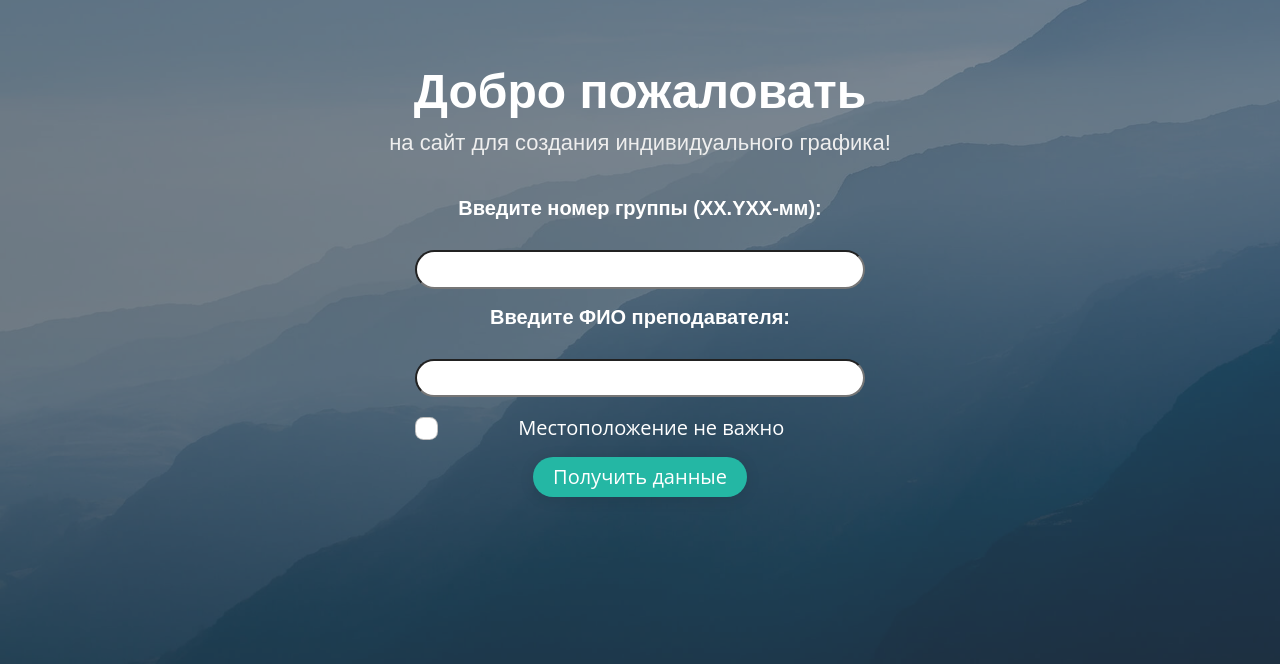
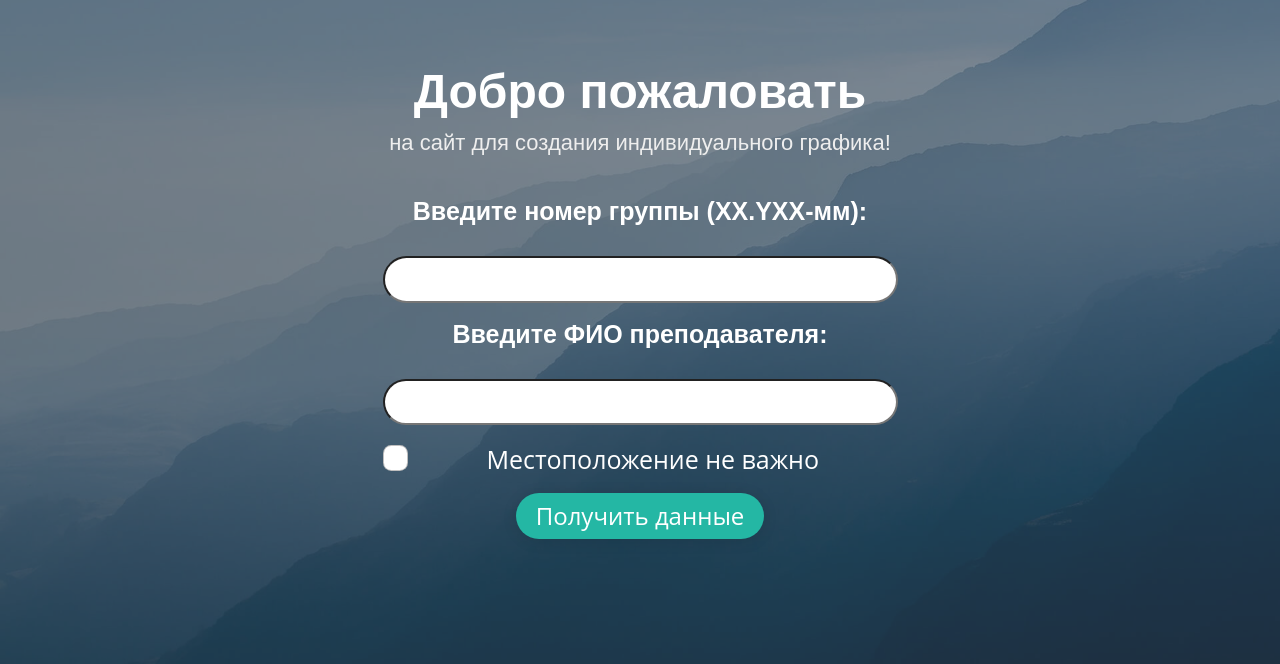
Before and after one commit to BadreevaPolina/individual_schedule, a Flask app: page / in a window 1280 px wide. Shown: the part 136-800 px from the top of the page. Run offline with Flask 2, Linux system fonts and the light colour scheme; some libraries are stand-ins or nearby versions.

Commit message:
Increase font size

```diff
--- a/static/css/style.css
+++ b/static/css/style.css
@@ -93,8 +93,8 @@ h5 {
 
 
 .form-check-input {
-  width: 1.5em;
-  height: 1.5em;
+  width: 1.7em;
+  height: 1.7em;
 
 }
 .form-check-input[type=checkbox] {
@@ -131,7 +131,7 @@ h5 {
     color: #fff;
     position: relative;
     padding-bottom: 12px;
-    font-size: 20px;
+    font-size: 25px;
 }
 
 #header .countdown {
@@ -183,7 +183,7 @@ h5 {
 }
 
 #header .subscribe h4 {
-  font-size: 20px;
+  font-size: 25px;
   font-weight: 600;
   color: #fff;
   position: relative;
@@ -191,10 +191,10 @@ h5 {
 }
 
 #header .subscribe .subscribe-form {
-  min-width: 450px;
+  min-width: 515px;
   margin-top: 10px;
   background: #fff;
-  padding: 6px 10px;
+  padding: 10px 10px;
   position: relative;
   border-radius: 50px;
   text-align: left;
@@ -231,7 +231,7 @@ h5 {
   bottom: 0;
   border: 0;
   background: none;
-  font-size: 20px;
+  font-size: 24px;
   padding: 5px 20px;
   background: #24b7a4;
   color: #fff;
```
